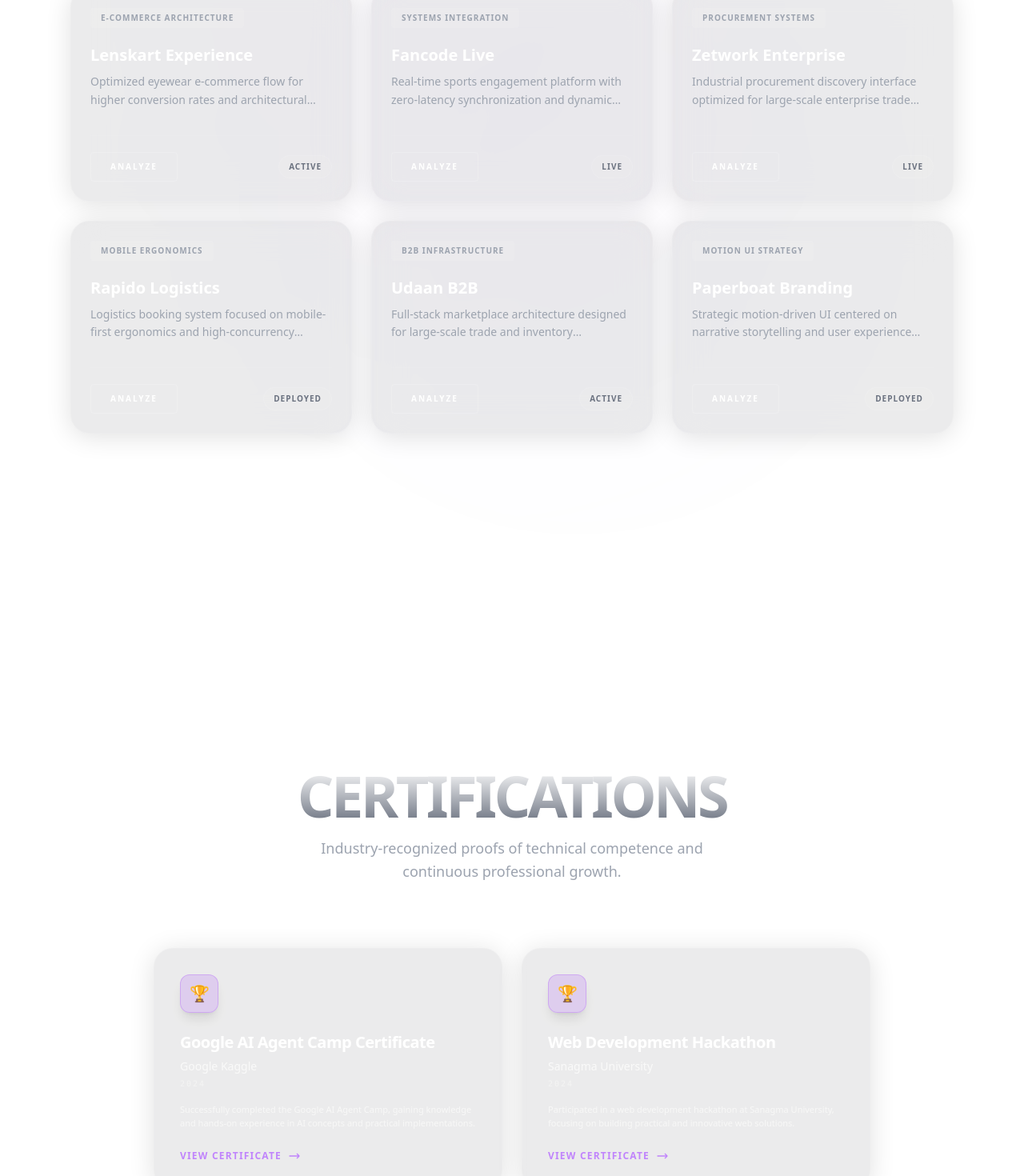
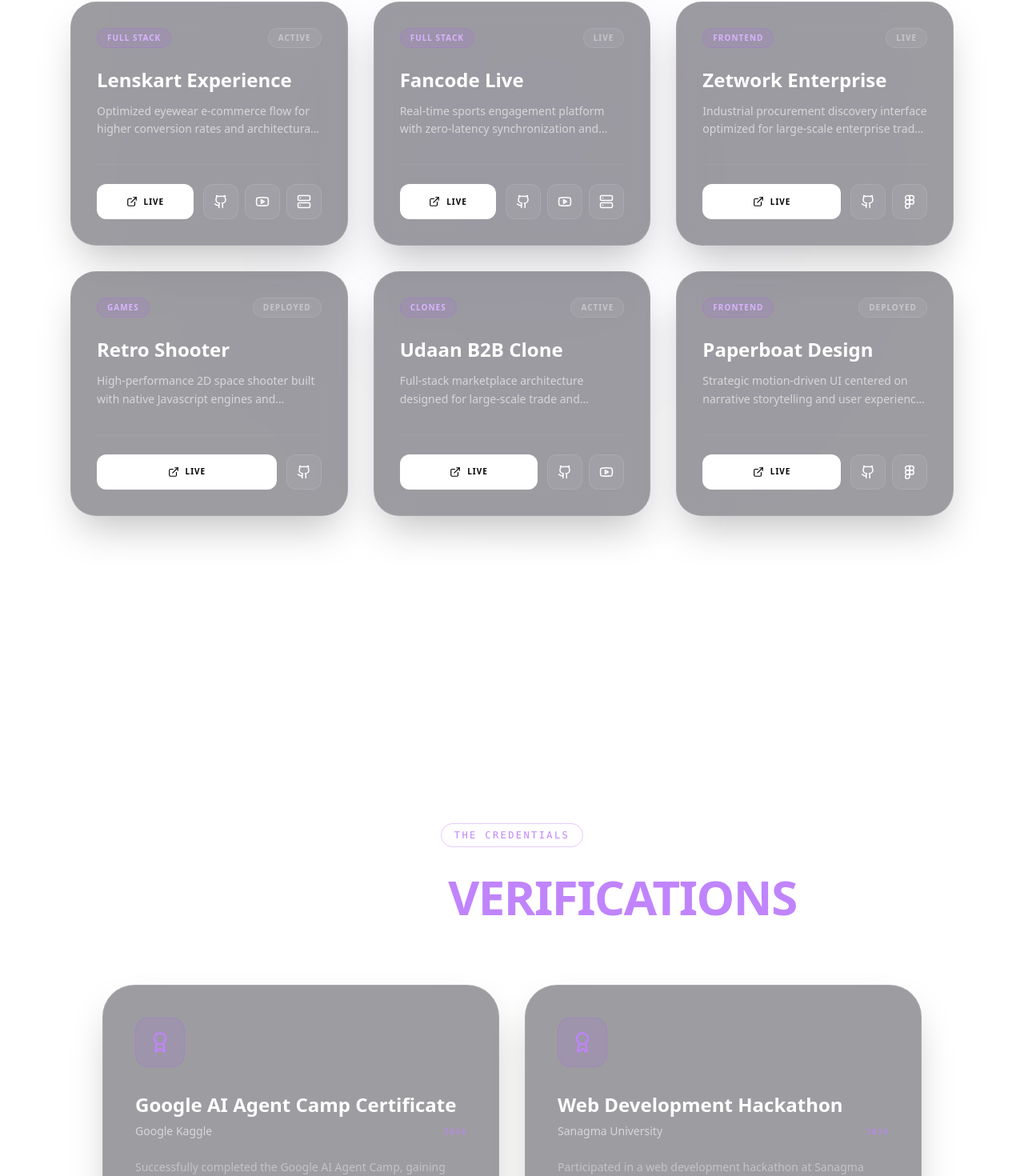
Before and after one commit to HARSHILL2023/portfolio, a React (Vite) app: page / in a window 1280 px wide. Shown: the part 2699-4169 px from the top of the page at 80% size. Built offline with nearby package versions, Linux system fonts and the light colour scheme.

Commit message:
feat: integrate certifications modal preview and enhanced project showcase

```diff
--- a/src/components/Certifications.jsx
+++ b/src/components/Certifications.jsx
@@ -1,5 +1,6 @@
-import React from 'react';
-import { motion } from 'framer-motion';
+import React, { useState } from 'react';
+import { motion, AnimatePresence } from 'framer-motion';
+import { X, ExternalLink, Award } from 'lucide-react';
 
 const certifications = [
     {
@@ -21,8 +22,10 @@
 ];
 
 const Certifications = () => {
+    const [selectedCert, setSelectedCert] = useState(null);
+
     return (
-        <section id="certifications" className="py-40 px-6 relative overflow-hidden">
+        <section className="py-24 md:py-32 px-6 relative overflow-hidden">
             <div className="max-w-7xl mx-auto">
                 <motion.div
                     initial={{ opacity: 0, y: 30 }}
@@ -31,15 +34,15 @@
                     transition={{ duration: 0.8 }}
                     className="text-center mb-20"
                 >
-                    <h2 className="text-5xl md:text-7xl font-black uppercase tracking-tighter bg-gradient-to-b from-white to-gray-500 bg-clip-text text-transparent">
-                        Certifications
+                    <span className="inline-block px-4 py-1.5 rounded-full border border-purple-500/30 text-purple-400 text-xs font-mono tracking-[0.2em] uppercase mb-8">
+                        The Credentials
+                    </span>
+                    <h2 className="text-4xl md:text-6xl font-black uppercase tracking-tight text-white">
+                        Official <span className="text-purple-400">Verifications</span>
                     </h2>
-                    <p className="text-gray-400 mt-4 max-w-xl mx-auto text-lg leading-relaxed">
-                        Industry-recognized proofs of technical competence and continuous professional growth.
-                    </p>
                 </motion.div>
 
-                <div className="grid grid-cols-1 md:grid-cols-2 lg:grid-cols-2 gap-6 max-w-4xl mx-auto justify-items-center">
+                <div className="grid grid-cols-1 md:grid-cols-2 gap-8 max-w-5xl mx-auto">
                     {certifications.map((cert, index) => (
                         <motion.div
                             key={index}
@@ -47,53 +50,94 @@
                             whileInView={{ opacity: 1, scale: 1, y: 0 }}
                             viewport={{ once: true }}
                             transition={{ duration: 0.5, delay: index * 0.1 }}
-                            whileHover={{ scale: 1.02 }}
-                            className="group relative border border-white/10 p-8 rounded-3xl overflow-hidden transition-all duration-500 shadow-[0_4px_32px_rgba(0,0,0,0.12)] hover:border-purple-400/40"
+                            onClick={() => setSelectedCert(cert)}
+                            className="group relative border border-white/10 p-10 rounded-[2.5rem] overflow-hidden transition-all duration-500 shadow-2xl cursor-pointer hover:border-purple-400/40"
                             style={{
-                                background: 'rgba(10, 8, 20, 0.08)',
+                                background: 'rgba(10, 8, 20, 0.4)',
                                 backdropFilter: 'blur(20px) saturate(160%)',
                                 WebkitBackdropFilter: 'blur(20px) saturate(160%)',
                             }}
                         >
-                            {/* Animated Background Glow */}
-                            <div className="absolute inset-0 bg-gradient-to-br from-white/0 to-white/0 group-hover:from-purple-500/5 group-hover:to-transparent transition-all duration-700 font-bold" />
-
                             <div className="relative z-10 flex flex-col h-full">
-                                <div className={`w-12 h-12 rounded-xl bg-purple-500/20 mb-6 flex items-center justify-center text-xl shadow-lg transform group-hover:rotate-12 transition-transform border border-purple-500/30`}>
-                                    🏆
+                                <div className="p-4 w-fit rounded-2xl bg-purple-500/10 border border-purple-500/20 mb-8 group-hover:scale-110 transition-transform duration-500">
+                                    <Award className="text-purple-400" size={28} />
                                 </div>
 
-                                <h3 className="text-xl font-bold text-white mb-2 leading-tight tracking-tight group-hover:text-purple-300 transition-colors">
+                                <h3 className="text-2xl font-bold text-white mb-2 leading-tight group-hover:text-purple-300 transition-colors">
                                     {cert.title}
                                 </h3>
 
-                                <p className="text-white/70 text-sm font-medium mb-1">{cert.issuer}</p>
-                                <p className="text-white/40 text-[10px] font-mono uppercase tracking-[0.2em] mb-4">{cert.date}</p>
+                                <div className="flex items-center justify-between mb-6">
+                                    <p className="text-white/60 text-sm font-medium">{cert.issuer}</p>
+                                    <p className="text-purple-400 text-[10px] font-mono uppercase tracking-widest">{cert.date}</p>
+                                </div>
 
-                                {cert.description && (
-                                    <p className="text-white/60 text-[11px] leading-relaxed mb-6 group-hover:text-white/80 transition-colors line-clamp-3">
-                                        {cert.description}
-                                    </p>
-                                )}
+                                <p className="text-white/40 text-sm leading-relaxed mb-8">
+                                    {cert.description}
+                                </p>
 
-                                <div className="mt-auto">
-                                    <a
-                                        href={cert.url}
-                                        target="_blank"
-                                        rel="noopener noreferrer"
-                                        className="inline-flex items-center gap-2 text-xs font-bold uppercase tracking-widest text-purple-400 hover:text-white transition-all group-hover:gap-4"
-                                    >
-                                        View Certificate
-                                        <svg className="w-4 h-4" fill="none" stroke="currentColor" viewBox="0 0 24 24">
-                                            <path strokeLinecap="round" strokeLinejoin="round" strokeWidth={2} d="M17 8l4 4m0 0l-4 4m4-4H3" />
-                                        </svg>
-                                    </a>
-                                </div>
+                                <button className="mt-auto inline-flex items-center gap-2 text-[10px] font-bold uppercase tracking-widest text-white/40 group-hover:text-white transition-colors">
+                                    View Protocol Details
+                                    <X className="rotate-[135deg]" size={14} />
+                                </button>
                             </div>
                         </motion.div>
                     ))}
                 </div>
             </div>
+
+            {/* Modal Preview */}
+            <AnimatePresence>
+                {selectedCert && (
+                    <div className="fixed inset-0 z-[200] flex items-center justify-center p-6 bg-black/80 backdrop-blur-xl">
+                        <motion.div
+                            initial={{ opacity: 0, scale: 0.9, y: 20 }}
+                            animate={{ opacity: 1, scale: 1, y: 0 }}
+                            exit={{ opacity: 0, scale: 0.9, y: 20 }}
+                            className="relative w-full max-w-2xl bg-zinc-900/90 border border-white/10 p-12 rounded-[3rem] shadow-3xl text-center"
+                        >
+                            <button
+                                onClick={() => setSelectedCert(null)}
+                                className="absolute top-8 right-8 p-3 rounded-full bg-white/5 border border-white/10 text-white hover:bg-white/10 transition-all active:scale-90"
+                            >
+                                <X size={24} />
+                            </button>
+
+                            <div className="inline-flex items-center justify-center p-6 rounded-3xl bg-purple-500/10 border border-purple-500/20 mb-10">
+                                <Award className="text-purple-400" size={48} />
+                            </div>
+
+                            <h2 className="text-3xl md:text-4xl font-bold text-white mb-4">
+                                {selectedCert.title}
+                            </h2>
+                            <p className="text-purple-300 font-mono text-xs uppercase tracking-[0.3em] mb-8">
+                                Issued by {selectedCert.issuer} • {selectedCert.date}
+                            </p>
+
+                            <p className="text-white/60 text-lg leading-relaxed mb-12 max-w-lg mx-auto">
+                                {selectedCert.description}
+                            </p>
+
+                            <div className="flex flex-col sm:flex-row gap-4 justify-center">
+                                <a
+                                    href={selectedCert.url}
+                                    target="_blank"
+                                    rel="noopener noreferrer"
+                                    className="flex items-center justify-center gap-3 px-10 py-5 rounded-2xl bg-white text-black font-bold uppercase tracking-widest text-xs hover:bg-purple-500 hover:text-white transition-all duration-300"
+                                >
+                                    Verify Certificate <ExternalLink size={16} />
+                                </a>
+                                <button
+                                    onClick={() => setSelectedCert(null)}
+                                    className="px-10 py-5 rounded-2xl bg-white/5 border border-white/10 text-white font-bold uppercase tracking-widest text-xs hover:bg-white/10 transition-all duration-300"
+                                >
+                                    Return to Terminal
+                                </button>
+                            </div>
+                        </motion.div>
+                    </div>
+                )}
+            </AnimatePresence>
         </section>
     );
 };
--- a/src/components/ProjectShowcase.jsx
+++ b/src/components/ProjectShowcase.jsx
@@ -1,61 +1,82 @@
-import React from 'react';
-import { motion } from 'framer-motion';
+import React, { useState } from 'react';
+import { motion, AnimatePresence } from 'framer-motion';
 import ProjectCard from './ui/ProjectCard';
 
 const projects = [
     {
         id: '01',
         title: 'Lenskart Experience',
-        description: 'Optimized eyewear e-commerce flow for higher conversion rates and architectural scalpability.',
-        tag: 'E-commerce Architecture',
+        description: 'Optimized eyewear e-commerce flow for higher conversion rates and architectural scalability.',
+        tag: 'Full Stack',
         status: 'Active',
-        link: 'https://lambent-macaron-c52cee.netlify.app/'
+        link: 'https://lambent-macaron-c52cee.netlify.app/',
+        github: 'https://github.com/HARSHILL2023',
+        youtube: 'https://youtube.com/demo1',
+        api: 'https://documenter.getpostman.com/view/example'
     },
     {
         id: '02',
         title: 'Fancode Live',
         description: 'Real-time sports engagement platform with zero-latency synchronization and dynamic state management.',
-        tag: 'Systems Integration',
+        tag: 'Full Stack',
         status: 'Live',
-        link: 'https://quiet-chaja-9781c8.netlify.app/'
+        link: 'https://quiet-chaja-9781c8.netlify.app/',
+        github: 'https://github.com/HARSHILL2023',
+        youtube: 'https://youtube.com/demo2',
+        api: 'https://documenter.getpostman.com/view/example'
     },
     {
         id: '03',
         title: 'Zetwork Enterprise',
         description: 'Industrial procurement discovery interface optimized for large-scale enterprise trade flows.',
-        tag: 'Procurement Systems',
+        tag: 'Frontend',
         status: 'Live',
-        link: 'https://incandescent-gaufre-51bce6.netlify.app/'
+        link: 'https://incandescent-gaufre-51bce6.netlify.app/',
+        github: 'https://github.com/HARSHILL2023',
+        figma: 'https://www.figma.com/design/example'
     },
     {
         id: '04',
-        title: 'Rapido Logistics',
-        description: 'Logistics booking system focused on mobile-first ergonomics and high-concurrency booking.',
-        tag: 'Mobile Ergonomics',
+        title: 'Retro Shooter',
+        description: 'High-performance 2D space shooter built with native Javascript engines and optimized collision detection.',
+        tag: 'Games',
         status: 'Deployed',
-        link: 'https://resilient-mooncake-6f5f97.netlify.app'
+        link: 'https://resilient-mooncake-6f5f97.netlify.app',
+        github: 'https://github.com/HARSHILL2023'
     },
     {
         id: '05',
-        title: 'Udaan B2B',
+        title: 'Udaan B2B Clone',
         description: 'Full-stack marketplace architecture designed for large-scale trade and inventory management.',
-        tag: 'B2B Infrastructure',
+        tag: 'Clones',
         status: 'Active',
-        link: 'https://regal-torrone-7fbf6b.netlify.app'
+        link: 'https://regal-torrone-7fbf6b.netlify.app',
+        github: 'https://github.com/HARSHILL2023',
+        youtube: 'https://youtube.com/demo3'
     },
     {
         id: '06',
-        title: 'Paperboat Branding',
+        title: 'Paperboat Design',
         description: 'Strategic motion-driven UI centered on narrative storytelling and user experience strategy.',
-        tag: 'Motion UI Strategy',
+        tag: 'Frontend',
         status: 'Deployed',
-        link: 'https://github.com/HARSHILL2023/6th-project'
+        link: 'https://github.com/HARSHILL2023/6th-project',
+        github: 'https://github.com/HARSHILL2023',
+        figma: 'https://www.figma.com/design/example'
     }
 ];
 
+const categories = ['All', 'Full Stack', 'Frontend', 'Games', 'Clones'];
+
 export default function ProjectShowcase() {
+    const [activeCategory, setActiveCategory] = useState('All');
+
+    const filteredProjects = activeCategory === 'All'
+        ? projects
+        : projects.filter(p => p.tag === activeCategory);
+
     return (
-        <section id="projects" className="py-24 md:py-32 px-6 bg-transparent relative overflow-hidden selection:bg-indigo-500/30">
+        <section className="py-24 md:py-32 px-6 bg-transparent relative overflow-hidden selection:bg-indigo-500/30">
             {/* Global Design System Background Glow */}
             <div className="absolute inset-0 pointer-events-none opacity-20">
                 <div className="absolute top-1/4 left-1/4 w-[800px] h-[800px] bg-indigo-600/10 rounded-full blur-[160px] animate-pulse" />
@@ -69,7 +90,7 @@
                     whileInView={{ opacity: 1, y: 0 }}
                     viewport={{ once: true }}
                     transition={{ duration: 0.8 }}
-                    className="text-center mb-24"
+                    className="text-center mb-16"
                 >
                     <span className="inline-block px-4 py-1.5 rounded-full border border-purple-500/30 text-purple-400 text-xs font-mono tracking-[0.2em] uppercase mb-8">
                         The Repository
@@ -77,26 +98,55 @@
                     <h2 className="text-4xl md:text-6xl font-bold tracking-tight text-white uppercase">
                         Project <span className="text-purple-400">Showroom</span>
                     </h2>
-                    <p className="mt-8 text-white/70 font-mono text-[10px] uppercase tracking-[0.4em] max-w-xl mx-auto leading-relaxed italic">
-                        Strategic architectural builds and high-signal product design implementations.
-                    </p>
                 </motion.div>
 
+                {/* Category Tabs */}
+                <div className="flex flex-wrap justify-center gap-4 mb-20">
+                    {categories.map((cat) => (
+                        <button
+                            key={cat}
+                            onClick={() => setActiveCategory(cat)}
+                            className={`px-6 py-2 rounded-full text-[10px] font-bold uppercase tracking-widest transition-all duration-300 border ${
+                                activeCategory === cat
+                                ? 'bg-purple-600 border-purple-600 text-white shadow-[0_0_20px_rgba(168,85,247,0.4)]'
+                                : 'bg-white/5 border-white/10 text-white/40 hover:border-white/30'
+                            }`}
+                        >
+                            {cat}
+                        </button>
+                    ))}
+                </div>
+
                 {/* Grid (System Integrated) */}
-                <div className="grid grid-cols-1 md:grid-cols-2 lg:grid-cols-3 gap-6">
-                    {projects.map((project) => (
+                <motion.div
+                    layout
+                    className="grid grid-cols-1 md:grid-cols-2 lg:grid-cols-3 gap-8"
+                >
+                    <AnimatePresence mode='popLayout'>
+                        {filteredProjects.map((project) => (
+                            <motion.div
+                                layout
+                                key={project.id}
+                                initial={{ opacity: 0, scale: 0.9 }}
+                                animate={{ opacity: 1, scale: 1 }}
+                                exit={{ opacity: 0, scale: 0.9 }}
+                                transition={{ duration: 0.4 }}
+                            >
                                 <ProjectCard
-                            key={project.id}
                                     title={project.title}
                                     description={project.description}
                                     tag={project.tag}
                                     status={project.status}
                                     link={project.link}
+                                    github={project.github}
+                                    youtube={project.youtube}
+                                    figma={project.figma}
+                                    api={project.api}
                                 />
+                            </motion.div>
                         ))}
-                </div>
-
-
+                    </AnimatePresence>
+                </motion.div>
             </div>
         </section>
     );
--- a/src/components/ui/ProjectCard.jsx
+++ b/src/components/ui/ProjectCard.jsx
@@ -1,60 +1,86 @@
 import React from "react";
+import { Github, ExternalLink, Youtube, Figma, Server } from "lucide-react";
 
-/**
- * Minimal dark-themed ProjectCard as requested by the redesign prompt.
- * Features a clean layout without extra canvas/wave graphics, strict 2-line descriptions,
- * clear action buttons, and a focused dark color palette.
- */
 export default function ProjectCard({
     title = "Project Title",
     description = "Project description goes here with technical details.",
     tag = "Development",
     status = "Live",
     link = "#",
+    github = "",
+    youtube = "",
+    figma = "",
+    api = "",
     className = ""
 }) {
     return (
         <div
-            className={`w-full flex flex-col rounded-3xl p-6 border border-white/10 shadow-[0_4px_32px_rgba(0,0,0,0.12)] hover:border-purple-500/40 transition-all duration-500 ${className}`}
+            className={`w-full flex flex-col rounded-[2rem] p-8 border border-white/10 shadow-2xl hover:border-purple-500/40 transition-all duration-500 group relative overflow-hidden ${className}`}
             style={{
-                background: 'rgba(10, 8, 20, 0.08)',
+                background: 'rgba(10, 8, 20, 0.4)',
                 backdropFilter: 'blur(20px) saturate(160%)',
                 WebkitBackdropFilter: 'blur(20px) saturate(160%)',
             }}
         >
-            {/* Category Tag */}
-            <div className="self-start px-3 py-1 rounded bg-white/5 border border-white/5">
-                <span className="text-[10px] font-bold text-gray-400 tracking-widest uppercase">
+            {/* Hover Glow Effect */}
+            <div className="absolute -inset-px bg-gradient-to-br from-purple-500/20 via-transparent to-indigo-500/20 opacity-0 group-hover:opacity-100 transition-opacity duration-500 pointer-events-none" />
+
+            {/* Header Row */}
+            <div className="flex justify-between items-start relative z-10">
+                <div className="px-3 py-1 rounded-full bg-purple-500/10 border border-purple-500/20">
+                    <span className="text-[10px] font-bold text-purple-300 tracking-widest uppercase">
                         {tag}
                     </span>
                 </div>
+                <span className="text-[10px] font-bold uppercase tracking-widest px-3 py-1 rounded-full bg-white/5 border border-white/10 text-white/40">
+                    {status}
+                </span>
+            </div>
 
-            {/* Title */}
-            <h3 className="text-xl font-bold text-white mt-5">
+            {/* Content */}
+            <div className="relative z-10">
+                <h3 className="text-2xl font-bold text-white mt-6 group-hover:text-purple-400 transition-colors">
                     {title}
                 </h3>
-
-            {/* Description (strict 2 lines via line-clamp) */}
-            <p className="text-gray-400 text-sm mt-2 line-clamp-2 leading-relaxed min-h-[40px]">
+                <p className="text-white/60 text-sm mt-3 line-clamp-2 leading-relaxed min-h-[40px]">
                     {description}
                 </p>
+            </div>
 
-            {/* Bottom Row */}
-            <div className="mt-8 flex justify-between items-center pt-5 border-t border-white/5">
-                {/* Analyze Button */}
+            {/* Action Buttons */}
+            <div className="mt-8 flex flex-wrap gap-3 pt-6 border-t border-white/5 relative z-10">
+                {link && (
                     <a
                         href={link}
                         target="_blank"
                         rel="noopener noreferrer"
-                    className="inline-flex items-center justify-center text-[10px] font-bold uppercase tracking-[0.2em] px-6 py-2.5 rounded border border-white/20 text-white hover:bg-white/10 hover:border-white/40 transition-all active:scale-95"
+                        className="flex-1 inline-flex items-center justify-center gap-2 text-[10px] font-bold uppercase tracking-widest px-4 py-3 rounded-xl bg-white text-black hover:bg-purple-400 hover:text-white transition-all active:scale-95"
                     >
-                    Analyze
+                        <ExternalLink size={14} /> Live
                     </a>
-
-                {/* Status Pill */}
-                <span className="text-[10px] font-bold uppercase tracking-widest px-3 py-1.5 rounded-full border border-white/10 bg-[rgba(255,255,255,0.03)] text-gray-500">
-                    {status}
-                </span>
+                )}
+                <div className="flex gap-2">
+                    {github && (
+                        <a href={github} target="_blank" rel="noopener noreferrer" className="p-3 rounded-xl bg-white/5 border border-white/10 text-white hover:bg-purple-500/20 hover:border-purple-500/40 transition-all active:scale-95" title="GitHub Source">
+                            <Github size={18} />
+                        </a>
+                    )}
+                    {youtube && (
+                        <a href={youtube} target="_blank" rel="noopener noreferrer" className="p-3 rounded-xl bg-white/5 border border-white/10 text-white hover:bg-red-500/20 hover:border-red-500/40 transition-all active:scale-95" title="YouTube Demo">
+                            <Youtube size={18} />
+                        </a>
+                    )}
+                    {figma && (
+                        <a href={figma} target="_blank" rel="noopener noreferrer" className="p-3 rounded-xl bg-white/5 border border-white/10 text-white hover:bg-pink-500/20 hover:border-pink-500/40 transition-all active:scale-95" title="Figma Design">
+                            <Figma size={18} />
+                        </a>
+                    )}
+                    {api && (
+                        <a href={api} target="_blank" rel="noopener noreferrer" className="p-3 rounded-xl bg-white/5 border border-white/10 text-white hover:bg-emerald-500/20 hover:border-emerald-500/40 transition-all active:scale-95" title="API Documentation">
+                            <Server size={18} />
+                        </a>
+                    )}
+                </div>
             </div>
         </div>
     );
```
Lines whose indentation alone changed are shown as unchanged.
